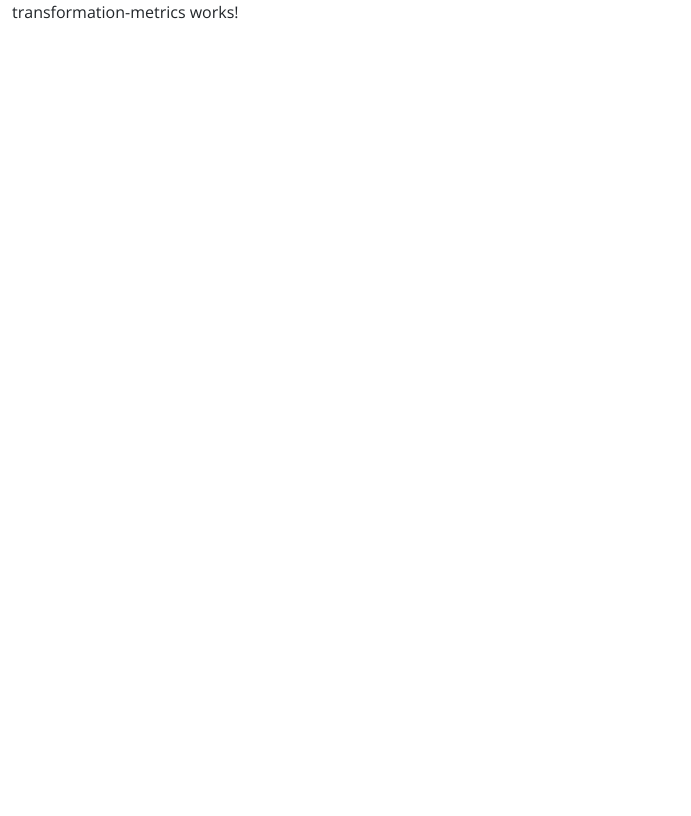
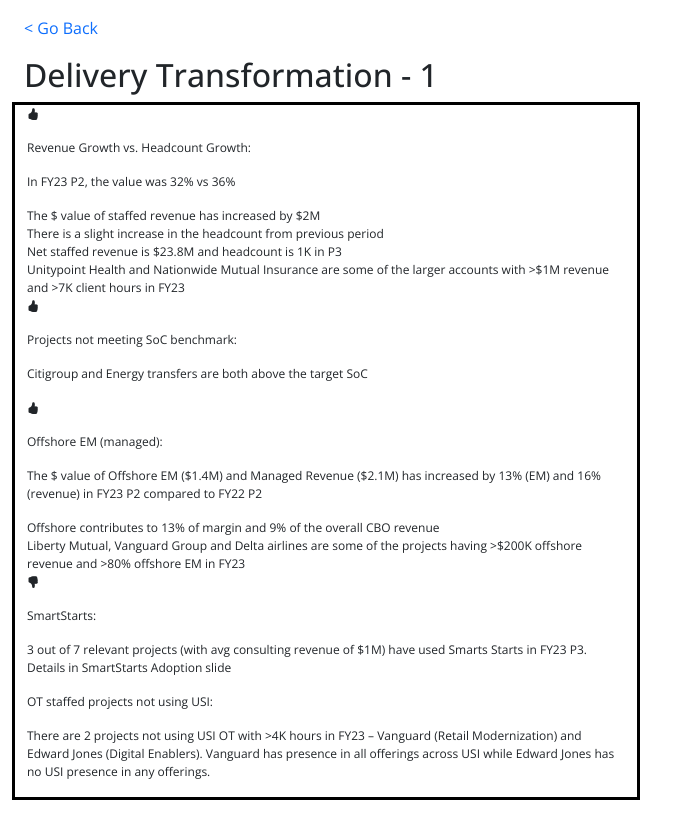
Before and after one commit to smortuza-max/CBO-ui-portal, an Angular app: page /metrices/1/1 in a window 1280 px wide. Shown: the whole page, without its empty margins (0-691 px from the left). Built offline with nearby package versions, Linux system fonts and the light colour scheme.

Commit message:
added bootstrap icon & summary content

```diff
--- a/package.json
+++ b/package.json
@@ -21,6 +21,7 @@
     "@ng-bootstrap/ng-bootstrap": "^14.0.0",
     "@popperjs/core": "^2.11.6",
     "bootstrap": "^5.2.3",
+    "bootstrap-icons": "^1.10.2",
     "rxjs": "~7.5.0",
     "tslib": "^2.3.0",
     "zone.js": "~0.12.0"
--- a/src/app/app.component.html
+++ b/src/app/app.component.html
@@ -1,4 +1,4 @@
-<div class="container-fluid">
+<div class="container-fluid pt-3 pb-3">
   <div class="row">
     <div class="col">
       <router-outlet></router-outlet>
--- a/src/app/transformation-metrics/transformation-metrics.component.html
+++ b/src/app/transformation-metrics/transformation-metrics.component.html
@@ -1 +1,30 @@
-<p>transformation-metrics works!</p>
+<div class="container-fluid">
+  <div class="row mb-3">
+    <div class="col">
+      <a routerLink="/" class="links">{{ " < Go Back" }}</a>
+    </div>
+  </div>
+  <div class="row">
+    <div class="col-12">
+      <h2>Delivery Transformation - {{ track }}</h2>
+    </div>
+    <div class="col col-xl-6 matrix-box">
+      <div class="matrix-details" *ngFor="let item of matrixData?.summary">
+        <div class="matrix-details__title-section">
+          <p *ngIf="item.like === true || item.like === false">
+            <i *ngIf="item.like === true" class="bi bi-hand-thumbs-up-fill"></i>
+            <i
+              *ngIf="item.like === false"
+              class="bi bi-hand-thumbs-down-fill"
+            ></i>
+          </p>
+          <p>{{ item.title }}:</p>
+          <p>{{ item.description }}</p>
+        </div>
+        <div class="matrix-details__pointers">
+          <div *ngFor="let point of item.points">{{ point }}</div>
+        </div>
+      </div>
+    </div>
+  </div>
+</div>
--- a/src/app/transformation-metrics/transformation-metrics.component.scss
+++ b/src/app/transformation-metrics/transformation-metrics.component.scss
@@ -0,0 +1,4 @@
+.matrix-box {
+  border: 3px solid black;
+  font-size: 0.75rem;
+}
--- a/src/app/transformation-metrics/transformation-metrics.component.ts
+++ b/src/app/transformation-metrics/transformation-metrics.component.ts
@@ -1,10 +1,33 @@
-import { Component } from '@angular/core';
+import { Component, OnInit } from '@angular/core';
+import { ActivatedRoute } from '@angular/router';
+import { HttpClient } from '@angular/common/http';
+
+import { IMatrix } from '../models/interfaces.model';
 
 @Component({
   selector: 'app-transformation-metrics',
   templateUrl: './transformation-metrics.component.html',
-  styleUrls: ['./transformation-metrics.component.scss']
+  styleUrls: ['./transformation-metrics.component.scss'],
 })
-export class TransformationMetricsComponent {
+export class TransformationMetricsComponent implements OnInit {
+  public track: string = '';
+  public year: string = '';
+  public matrixData: IMatrix | undefined;
 
+  constructor(private route: ActivatedRoute, private http: HttpClient) {}
+
+  ngOnInit(): void {
+    this.route.params.subscribe((params: any) => {
+      this.track = params.track;
+      this.year = params.year;
+    });
+    this.fetchData();
+  }
+
+  fetchData(): void {
+    this.http.get('../../assets/json/data.json').subscribe((data: any) => {
+      console.log(data);
+      this.matrixData = data;
+    });
+  }
 }
--- a/src/app/transformation-metrics/transformation-metrics.module.ts
+++ b/src/app/transformation-metrics/transformation-metrics.module.ts
@@ -1,6 +1,7 @@
 import { NgModule } from '@angular/core';
 import { CommonModule } from '@angular/common';
 import { RouterModule, Routes } from '@angular/router';
+import { HttpClientModule } from '@angular/common/http';
 
 import { TransformationMetricsComponent } from './transformation-metrics.component';
 
@@ -14,6 +15,6 @@
 
 @NgModule({
   declarations: [TransformationMetricsComponent],
-  imports: [CommonModule, RouterModule.forChild(routes)],
+  imports: [CommonModule, HttpClientModule, RouterModule.forChild(routes)],
 })
 export class TransformationMetricsModule {}
--- /dev/null
+++ b/src/assets/json/data.json
@@ -0,0 +1,42 @@
+{
+  "summary": [
+    {
+      "title": "Revenue Growth vs. Headcount Growth",
+      "description": "In FY23 P2, the value was 32% vs 36%",
+      "points": [
+        "The $ value of staffed revenue has increased by $2M",
+        "There is a slight increase in the headcount from previous period",
+        "Net staffed revenue is $23.8M and headcount is 1K in P3",
+        "Unitypoint Health and Nationwide Mutual Insurance are some of the larger accounts with >$1M revenue and >7K client hours in FY23"
+      ],
+      "like": true
+    },
+    {
+      "title": "Projects not meeting SoC benchmark",
+      "description": "Citigroup and Energy transfers are both above the target SoC",
+      "points": [],
+      "like": true
+    },
+    {
+      "title": "Offshore EM (managed)",
+      "description": "The $ value of Offshore EM ($1.4M) and Managed Revenue ($2.1M) has increased by 13% (EM) and 16% (revenue) in FY23 P2 compared to FY22 P2",
+      "points": [
+        "Offshore contributes to 13% of margin and 9% of the overall CBO revenue",
+        "Liberty Mutual, Vanguard Group and Delta airlines are some of the projects having >$200K offshore revenue and >80% offshore EM in FY23"
+      ],
+      "like": true
+    },
+    {
+      "title": "SmartStarts",
+      "description": "3 out of 7 relevant projects (with avg consulting revenue of $1M) have used Smarts Starts in FY23 P3. Details in SmartStarts Adoption slide",
+      "points": [],
+      "like": false
+    },
+    {
+      "title": "OT staffed projects not using USI",
+      "description": "There are 2 projects not using USI OT with >4K hours in FY23 – Vanguard (Retail Modernization) and Edward Jones (Digital Enablers). Vanguard has presence in all offerings across USI while Edward Jones has no USI presence in any offerings.",
+      "points": [],
+      "like": null
+    }
+  ]
+}
--- a/src/styles.scss
+++ b/src/styles.scss
@@ -2,6 +2,7 @@
 
 /* Importing Bootstrap SCSS file. */
 @import "node_modules/bootstrap/scss/bootstrap";
+@import "node_modules/bootstrap-icons/font/bootstrap-icons.css";
 
 @import url("https://fonts.googleapis.com/css2?family=Open+Sans:ital,wght@0,300;0,400;0,500;0,600;0,700;0,800;1,300;1,400;1,500;1,600;1,700;1,800&display=swap");
 
@@ -9,3 +10,10 @@
 body {
   font-family: "Open Sans", sans-serif;
 }
+
+.links {
+  text-decoration: none;
+  &:hover {
+    text-decoration: underline;
+  }
+}
```
Also changed, not shown: src/app/models/interfaces.model.ts (+11 -0 lines), 2 other files (tests, documents, lock files or other folders).
